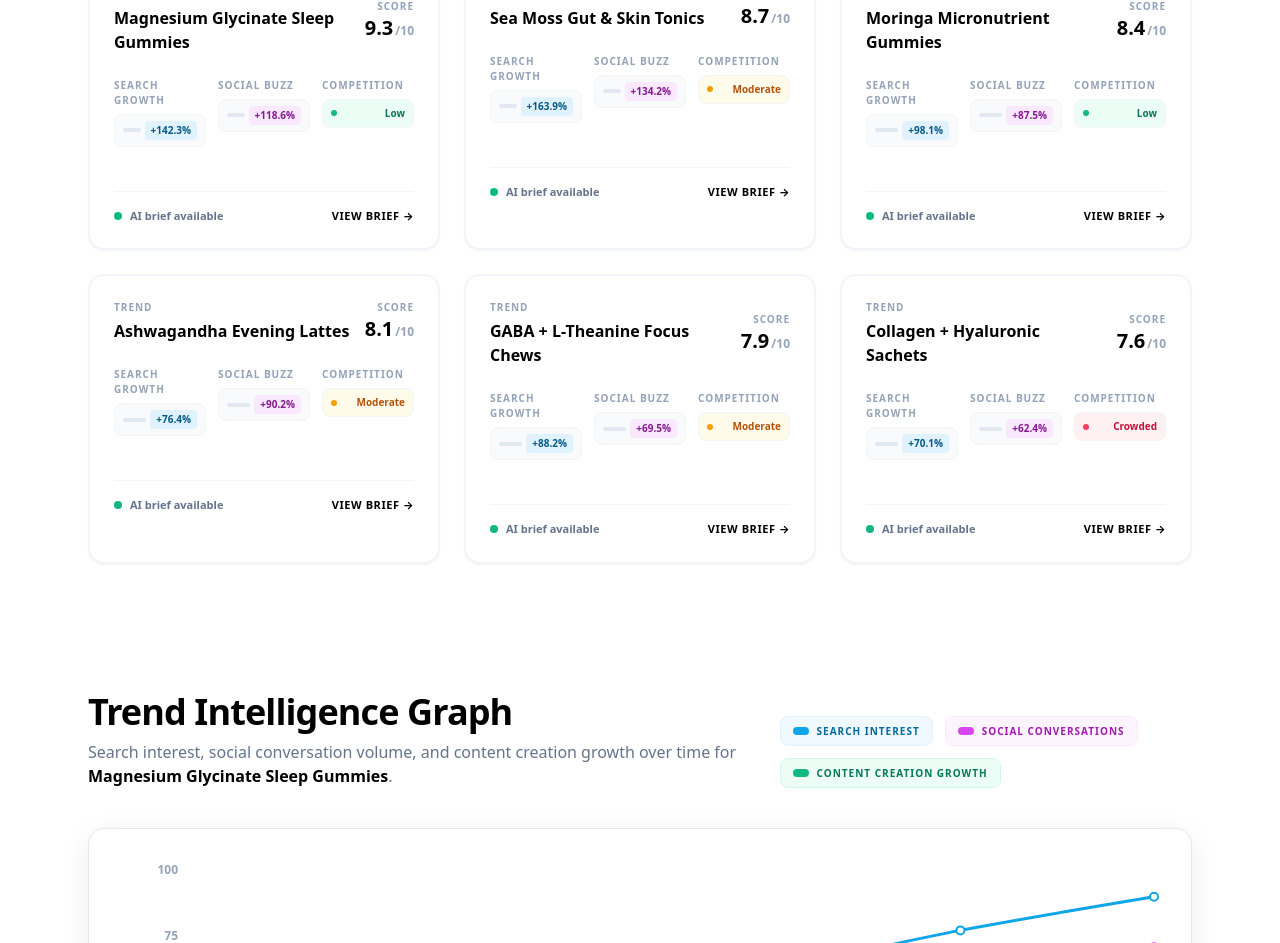
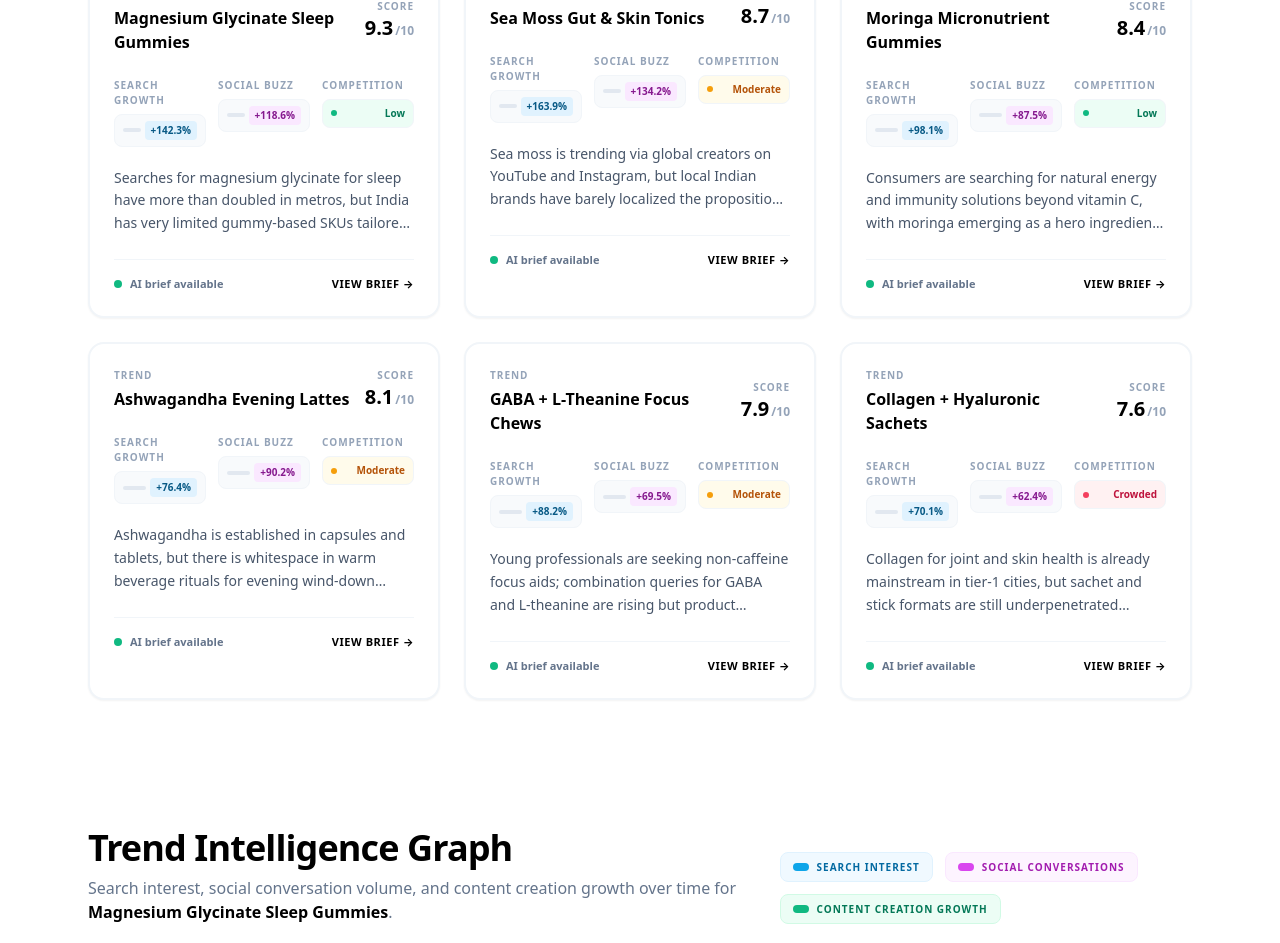
Before and after one commit to PranjalSharma-afk/PulseRadar-AI, a Next.js app: page / in a window 1280 px wide. Shown: the part 1094-2037 px from the top of the page. Built offline with nearby package versions, Linux system fonts and the light colour scheme; no server answers.

Commit message:
fix: resolve TypeScript type errors for Vercel build

```diff
--- a/components/TrendRadarDashboard.tsx
+++ b/components/TrendRadarDashboard.tsx
@@ -1,20 +1,11 @@
 "use client";
 
 import { motion } from "framer-motion";
-
-export type TrendCardData = {
-  id: string;
-  name: string;
-  score: number;
-  searchGrowth: number;
-  socialGrowth: number;
-  competition: "Low" | "Moderate" | "High";
-  insight: string;
-};
+import { TrendSignal } from "@/lib/types";
 
 type Props = {
-  trends: TrendCardData[];
-  onSelectTrend: (trend: TrendCardData) => void;
+  trends: TrendSignal[];
+  onSelectTrend: (trend: TrendSignal) => void;
 };
 
 export function TrendRadarDashboard({ trends, onSelectTrend }: Props) {
@@ -88,7 +79,7 @@ export function TrendRadarDashboard({ trends, onSelectTrend }: Props) {
             </div>
 
             <p className="relative mt-5 line-clamp-3 text-sm font-medium leading-relaxed text-slate-600">
-              {trend.insight}
+              {trend.opportunityInsight}
             </p>
 
             <div className="relative mt-6 flex items-center justify-between border-t border-slate-100 pt-4">
@@ -131,9 +122,9 @@ function MetricPill({
   );
 }
 
-function CompetitionPill({ level }: { level: TrendCardData["competition"] }) {
+function CompetitionPill({ level }: { level: TrendSignal["competition"] }) {
   const map: Record<
-    TrendCardData["competition"],
+    TrendSignal["competition"],
     { label: string; bg: string; dot: string; text: string }
   > = {
     Low: { label: "Low", bg: "bg-emerald-50 text-emerald-700", dot: "bg-emerald-500", text: "text-emerald-700" },
```
